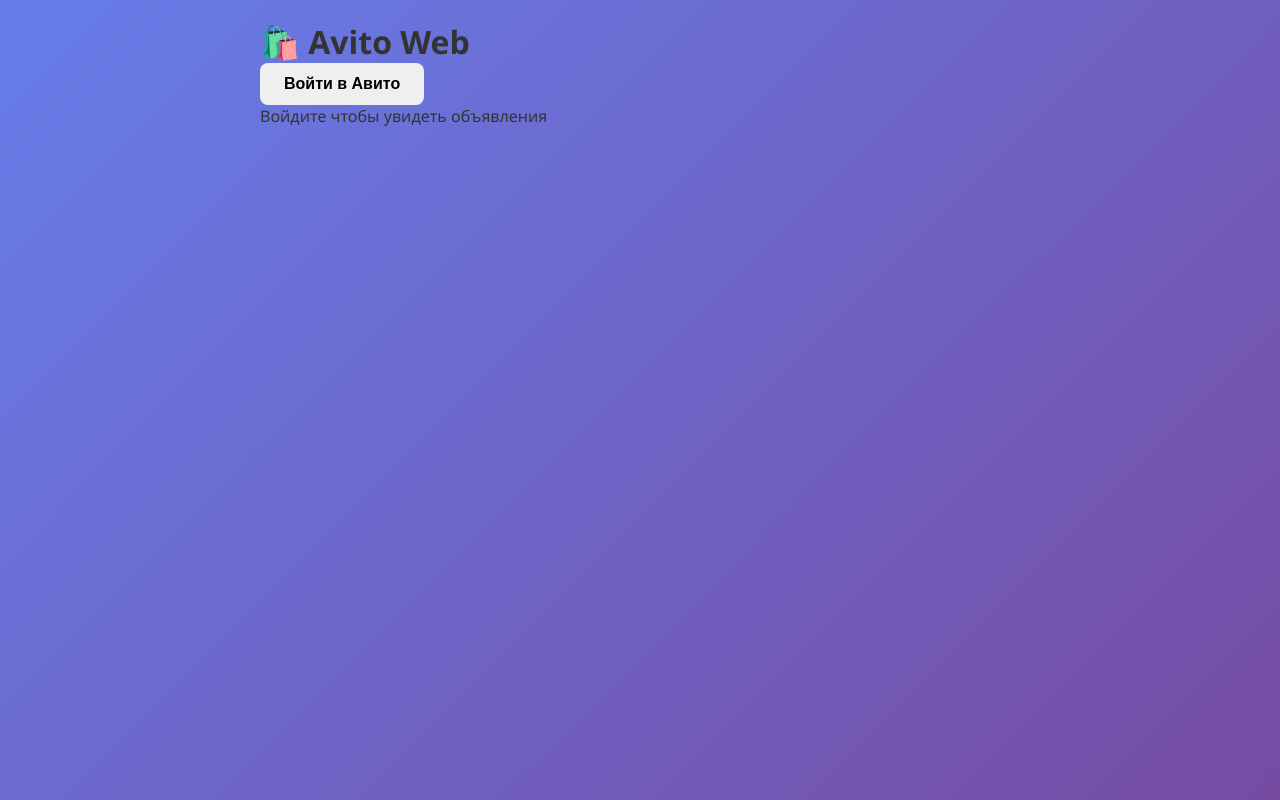
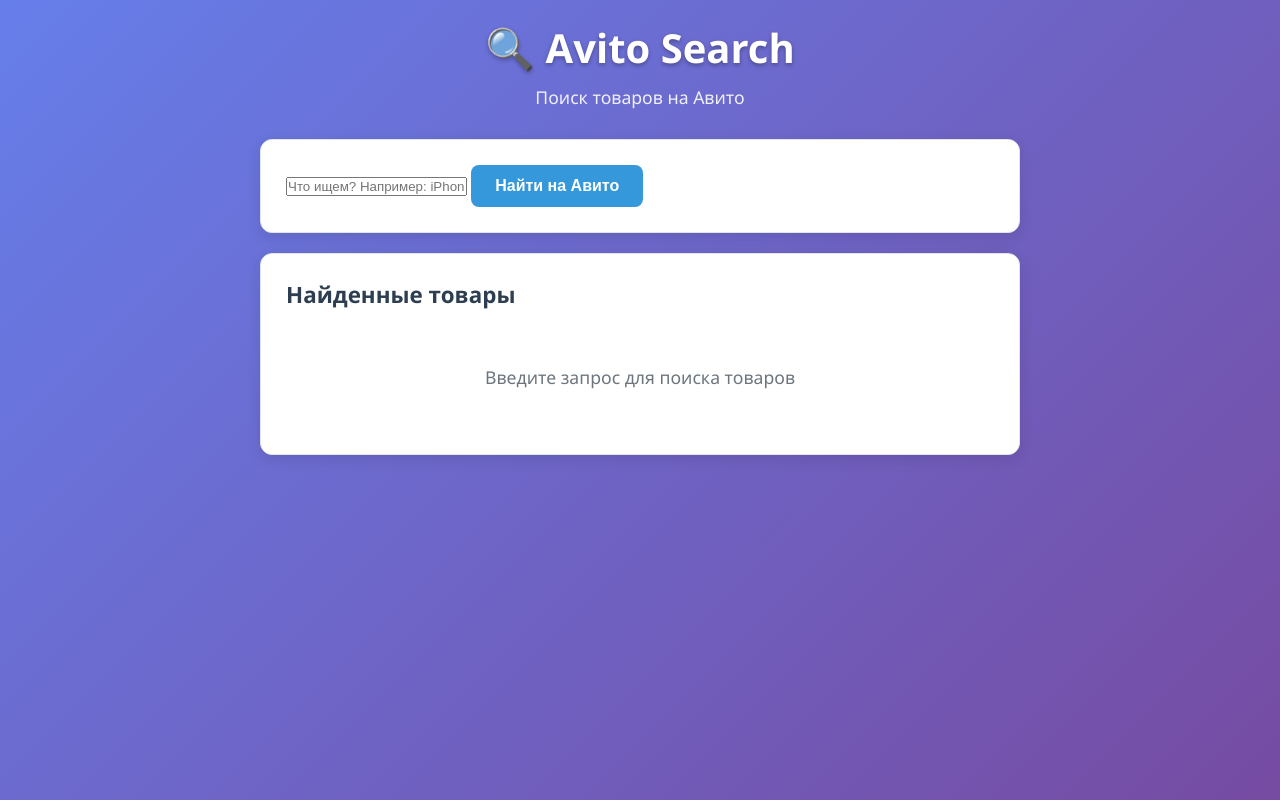
Before and after one commit to AqimKND/Avito-micro-UWP-Client, a plain HTML site: page index.html in a window 1280 px wide. Drawn offline with Linux system fonts and the light colour scheme.

Commit message:
Update index.html

```diff
--- a/index.html
+++ b/index.html
@@ -3,22 +3,37 @@
 <head>
     <meta charset="UTF-8">
     <meta name="viewport" content="width=device-width, initial-scale=1.0">
-    <title>Avito Web Client</title>
+    <title>Avito Search - Поиск товаров</title>
     <link rel="stylesheet" href="style.css">
 </head>
 <body>
     <div class="container">
-        <header>
-            <h1>🛍️ Avito Web</h1>
-            <button id="loginBtn" class="btn">Войти в Авито</button>
+        <header class="header">
+            <h1>🔍 Avito Search</h1>
+            <p>Поиск товаров на Авито</p>
         </header>
 
-        <main>
-            <div id="adsList" class="ads-container">
-                <p>Войдите чтобы увидеть объявления</p>
-            </div>
+        <main class="main">
+            <!-- Поисковая строка -->
+            <section class="card">
+                <div class="search-box">
+                    <input type="text" id="searchInput" placeholder="Что ищем? Например: iPhone, диван, велосипед...">
+                    <button id="searchBtn" class="btn btn-primary">Найти на Авито</button>
+                </div>
+            </section>
+
+            <!-- Результаты -->
+            <section class="card">
+                <h2>Найденные товары</h2>
+                <div id="adsList" class="ads-list">
+                    <div class="empty-state">
+                        <p>Введите запрос для поиска товаров</p>
+                    </div>
+                </div>
+            </section>
         </main>
     </div>
+
     <script src="app.js"></script>
 </body>
 </html>
```
